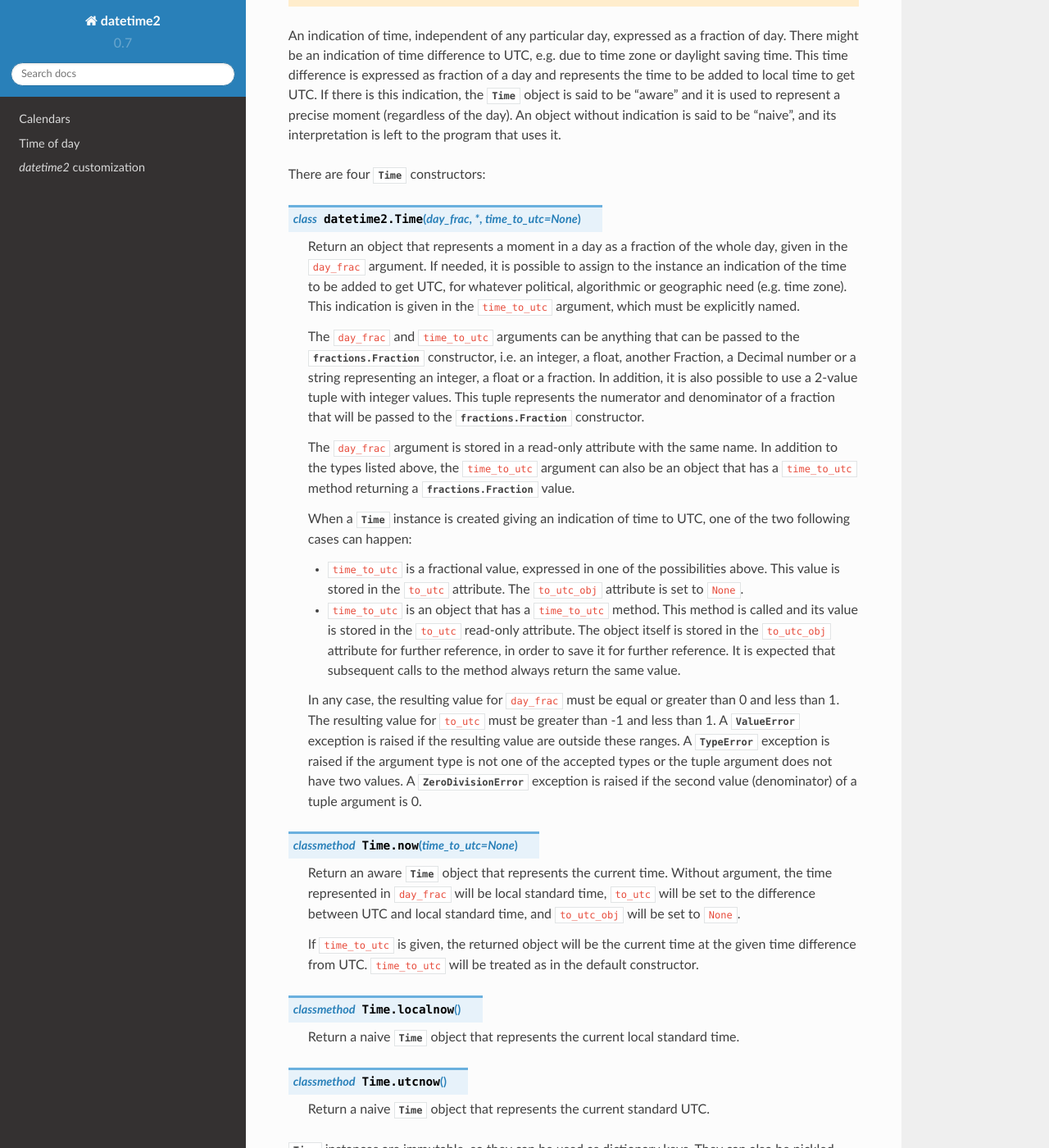
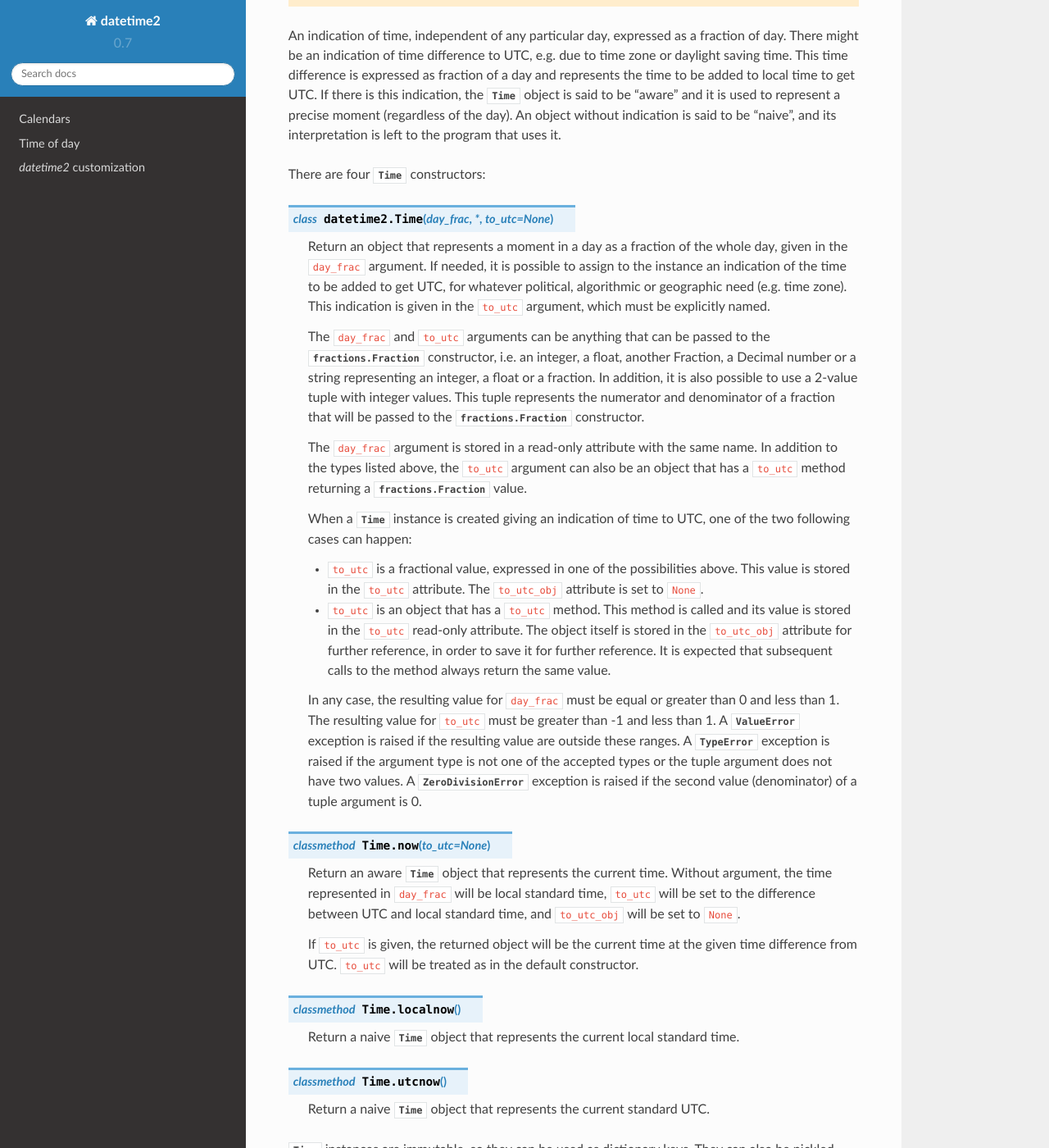
Before and after one commit to fricciardi/datetime2, a Sphinx documentation site: the page built from docs/index.rst, in a window 1280 px wide and 1400 px high, scrolled down 4059 px. Shown: the whole window at 82% size. Built offline with Sphinx 7.4.7 and the Read the Docs theme 2.0.0, drawn with Linux system fonts in a browser that asks for light colours; some of the changed text lies outside the part shown.

Commit message:
Corrected docs for to_utc argument
Previously indicated as time_to_utc

```diff
--- a/docs/index.rst
+++ b/docs/index.rst
@@ -267,16 +267,16 @@ program that uses it.
 
 There are four :class:`Time` constructors:
 
-.. class:: Time(day_frac, *, time_to_utc=None)
+.. class:: Time(day_frac, *, to_utc=None)
 
    Return an object that represents a moment in a day as a fraction of the
    whole day, given in the ``day_frac`` argument. If needed, it is possible
    to assign to the instance an indication of the time to be added to get UTC,
    for whatever political, algorithmic or geographic need (e.g. time zone).
-   This indication is given in the ``time_to_utc`` argument, which must be
+   This indication is given in the ``to_utc`` argument, which must be
    explicitly named.
 
-   The ``day_frac`` and ``time_to_utc`` arguments can be anything that can
+   The ``day_frac`` and ``to_utc`` arguments can be anything that can
    be passed to the :class:`fractions.Fraction` constructor, i.e. an integer, a
    float, another Fraction, a Decimal number or a string representing an
    integer, a float or a fraction. In addition, it is also possible to use a
@@ -285,18 +285,18 @@ There are four :class:`Time` constructors:
    :class:`fractions.Fraction` constructor.
 
    The ``day_frac`` argument is stored in a read-only attribute with the same
-   name. In addition to the types listed above, the ``time_to_utc`` argument
-   can also be an object that has a ``time_to_utc`` method returning a
+   name. In addition to the types listed above, the ``to_utc`` argument
+   can also be an object that has a ``to_utc`` method returning a
    :class:`fractions.Fraction` value.
 
    When a :class:`Time` instance is created giving an indication of time to
    UTC, one of the two following cases can happen:
 
-   - ``time_to_utc`` is a fractional value, expressed in one of the
+   - ``to_utc`` is a fractional value, expressed in one of the
      possibilities above. This value is stored in the ``to_utc`` attribute. The
      ``to_utc_obj`` attribute is set to ``None``.
 
-   - ``time_to_utc`` is an object that has a ``time_to_utc`` method. This
+   - ``to_utc`` is an object that has a ``to_utc`` method. This
      method is called and its value is stored in the ``to_utc`` read-only
      attribute. The object itself is stored in the ``to_utc_obj`` attribute for
      further reference, in order to save it for further reference. It is
@@ -310,15 +310,15 @@ There are four :class:`Time` constructors:
    argument does not have two values. A :exc:`ZeroDivisionError` exception is
    raised if the second value (denominator) of a tuple argument is 0.
 
-.. classmethod:: Time.now(time_to_utc = None)
+.. classmethod:: Time.now(to_utc = None)
 
    Return an aware :class:`Time` object that represents the current time.
    Without argument, the time represented in ``day_frac`` will be local
    standard time, ``to_utc`` will be set to the difference between UTC and
    local standard time, and ``to_utc_obj`` will be set to ``None``.
 
-   If ``time_to_utc`` is given, the returned object will be the current time
-   at the given time difference from UTC. ``time_to_utc`` will be treated as
+   If ``to_utc`` is given, the returned object will be the current time
+   at the given time difference from UTC. ``to_utc`` will be treated as
    in the default constructor.
 
 .. classmethod:: Time.localnow()
@@ -353,7 +353,7 @@ considered to be true.
 
 .. attribute:: Time.to_utc_obj
 
-   This attribute is used to store the object passed as ``time_to_utc`` in any
+   This attribute is used to store the object passed as ``to_utc`` in any
    of the relevant constructors. This object does not contribute to the
    semantics of the :class:`Time` object.
 
@@ -379,7 +379,7 @@ considered to be true.
 
    Applicable only to aware instances, return another :class:`Time` instance
    that identifies the same moment, but at a different time distance from UTC.
-   The ``new_time_to_utc`` argument has the same meaning as in the default
+   The ``new_to_utc`` argument has the same meaning as in the default
    creator. If called on a naive instance, a :exc:`TypeError` exception
    is raised. Example:
 
```
